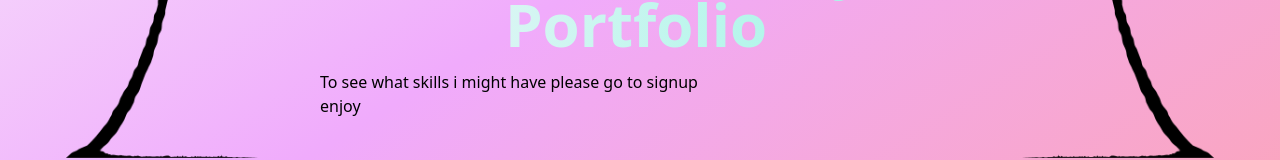
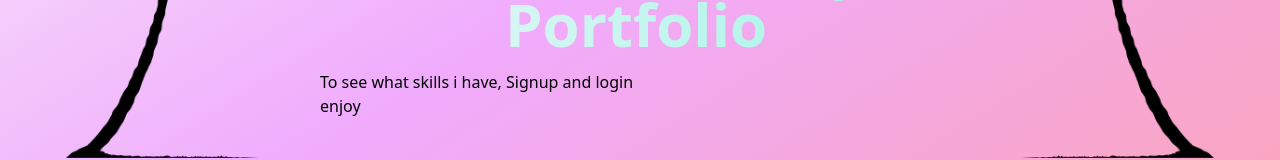
Before and after one commit to Nraxi/examen, a React (Create React App) app in the folder frontend-my-examen/: page / in a window 1280 px wide. Shown: the part 450-610 px from the top of the page. Built offline with nearby package versions, Linux system fonts and the light colour scheme; no server answers.

Commit message:
change txt in home

```diff
--- a/frontend-my-examen/src/pages/Home.jsx
+++ b/frontend-my-examen/src/pages/Home.jsx
@@ -8,7 +8,7 @@ const Home = () => {
       <img src={palm1Image} alt="Palm 1" className="h-0 w-auto sm:w-1/4 sm:h-auto sm:pt-20  md:mb-0 " />
       <div>
         <h1 className="text-center mt-10 sm:mt-80 text-6xl font-bold  bg-gradient-to-l from-teal-200 to-slate-100 bg-clip-text text-transparent pr-2">Welcome to my Portfolio</h1>
-        <p className="mt-4">To see what skills i might have please go to signup</p>
+        <p className="mt-4">To see what skills i have, Signup and login</p>
         <p>enjoy</p>
       </div>
       <img src={palm2Image} alt="Palm 1" className="h-0 w-auto sm:w-1/4 sm:h-auto sm:pt-20  md:mb-0 "
```
